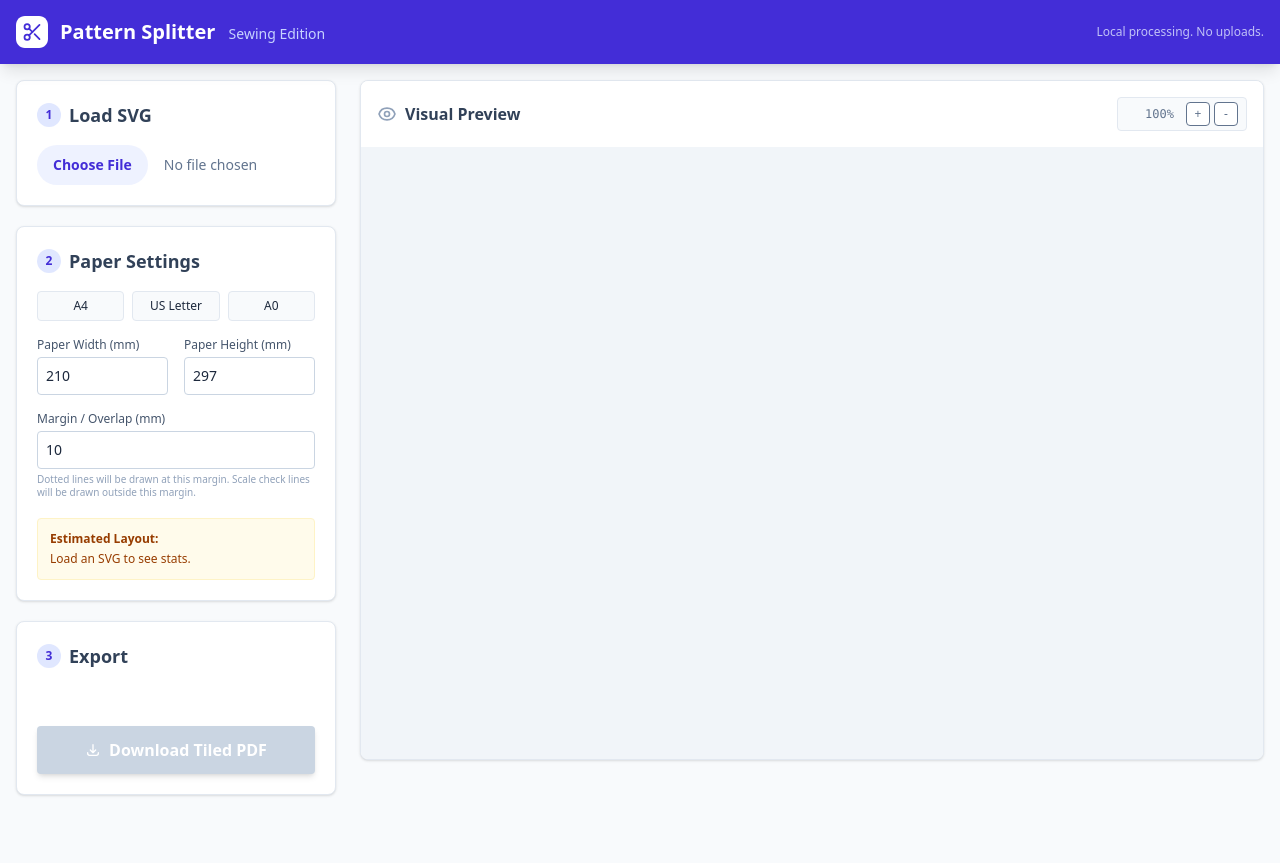
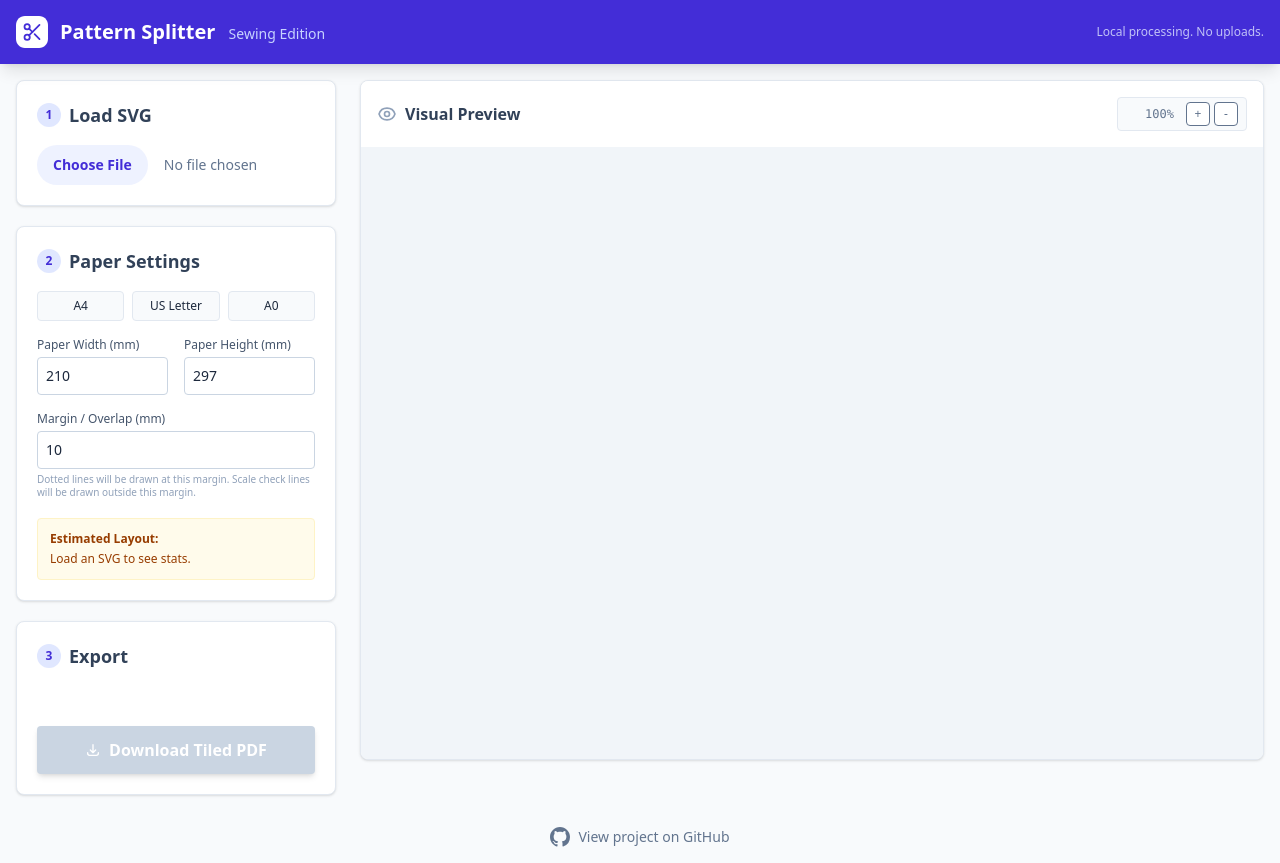
Before and after one commit to vajahath/pattern-splitter, a website built with Vite: page index.html in a window 1280 px wide. Before the commit the page ends 811 px from the top, so only its background shows below. Built offline with nearby package versions, Linux system fonts and the light colour scheme.

Commit message:
github link added

```diff
--- a/index.html
+++ b/index.html
@@ -189,6 +189,19 @@
       </div>
     </section>
   </main>
+
+  <footer class="text-center py-4 text-slate-500 text-sm">
+    <a href="https://github.com/vajahath/pattern-splitter" target="_blank" rel="noopener noreferrer"
+      class="hover:text-indigo-600 transition-colors flex items-center justify-center gap-2">
+      <svg height="20" width="20" viewBox="0 0 16 16" fill="currentColor">
+        <path
+          d="M8 0C3.58 0 0 3.58 0 8c0 3.54 2.29 6.53 5.47 7.59.4.07.55-.17.55-.38 0-.19-.01-.82-.01-1.49-2.01.37-2.53-.49-2.69-.94-.09-.23-.48-.94-.82-1.13-.28-.15-.68-.52-.01-.53.63-.01 1.08.58 1.23.82.72 1.21 1.87.87 2.33.66.07-.52.28-.87.51-1.07-1.78-.2-3.64-.89-3.64-3.95 0-.87.31-1.59.82-2.15-.08-.2-.36-1.02.08-2.12 0 0 .67-.21 2.2.82.64-.18 1.32-.27 2-.27.68 0 1.36.09 2 .27 1.53-1.04 2.2-.82 2.2-.82.44 1.1.16 1.92.08 2.12.51.56.82 1.27.82 2.15 0 3.07-1.87 3.75-3.65 3.95.29.25.54.73.54 1.48 0 1.07-.01 1.93-.01 2.2 0 .21.15.46.55.38A8.013 8.013 0 0016 8c0-4.42-3.58-8-8-8z">
+        </path>
+      </svg>
+      View project on GitHub
+    </a>
+  </footer>
+
   <div id="pwa-toast" role="alert" aria-labelledby="toast-message">
     <div class="message">
       <span id="toast-message"></span>
```
